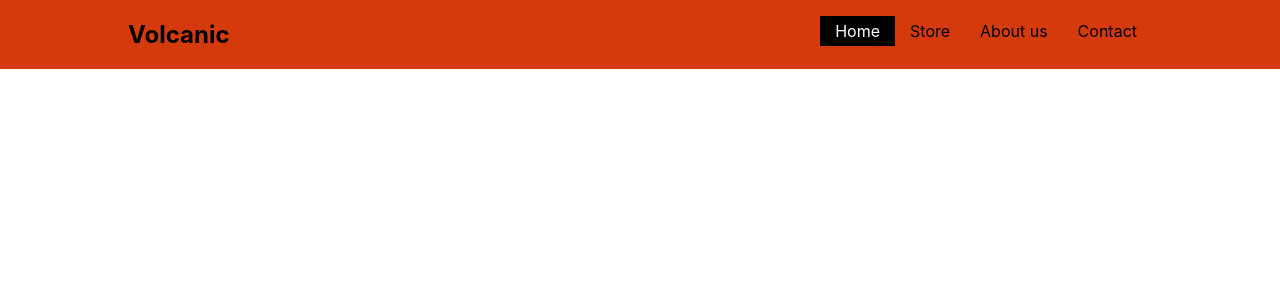
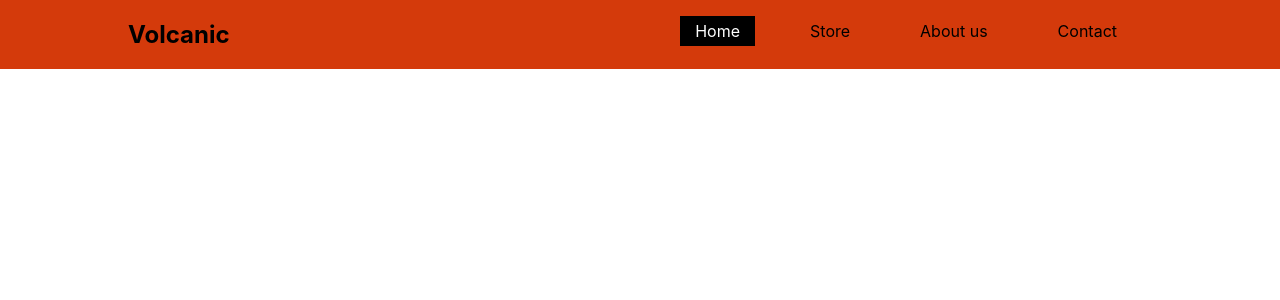
Before and after one commit to KanNeimann/ecommerce-neimannkenneth, a React (Create React App) app: page / in a window 1280 px wide. Shown: the top 300 px of the page. Built offline with nearby package versions, Linux system fonts and the light colour scheme.

Commit message:
Correccion estilos

```diff
--- a/src/components/NavBar/NavBar.css
+++ b/src/components/NavBar/NavBar.css
@@ -38,9 +38,12 @@ body {
   margin-right: 20px;
   list-style: none;
 }
+.navigation ul a {
+  margin-right: 20px;
+}
 .navigation a {
   text-decoration: none;
 }
-.navigation ul li:last-of-type {
+.navigation ul a:last-of-type {
   margin-right: 0;
 }
```
